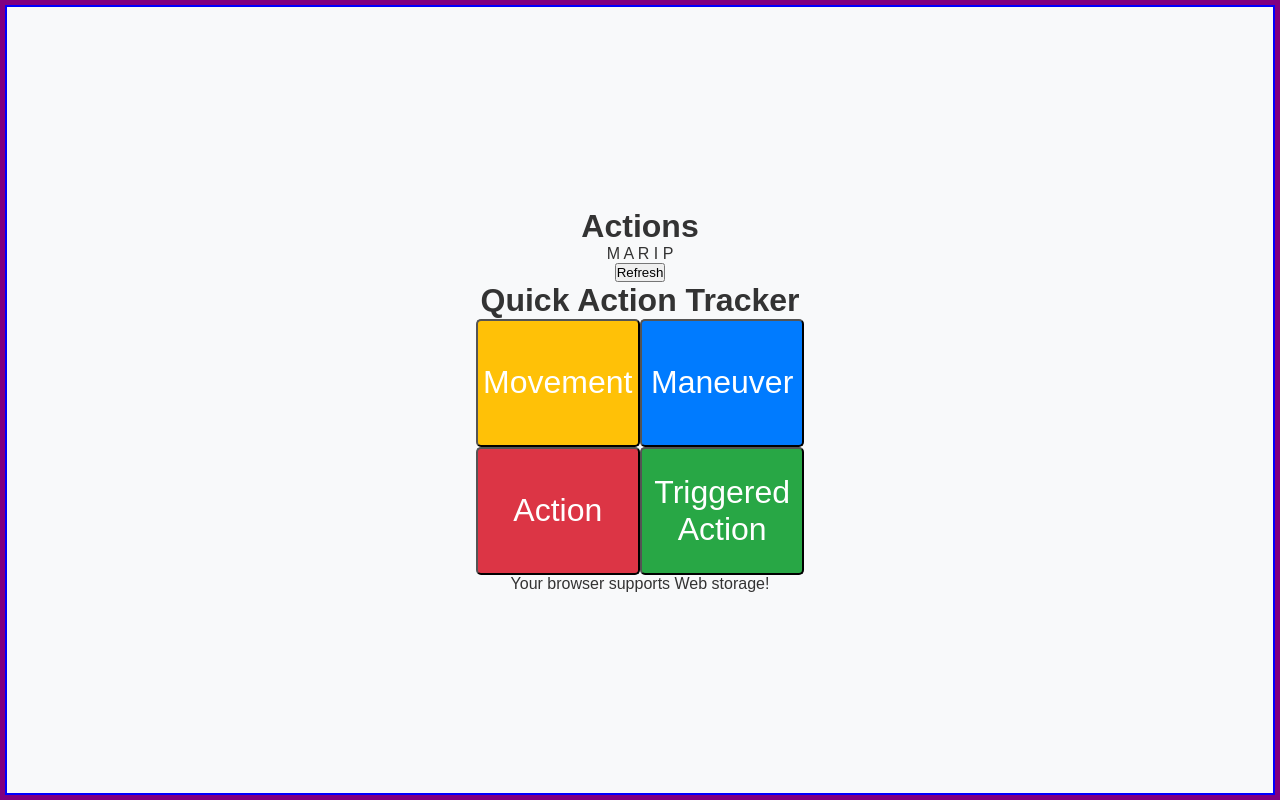
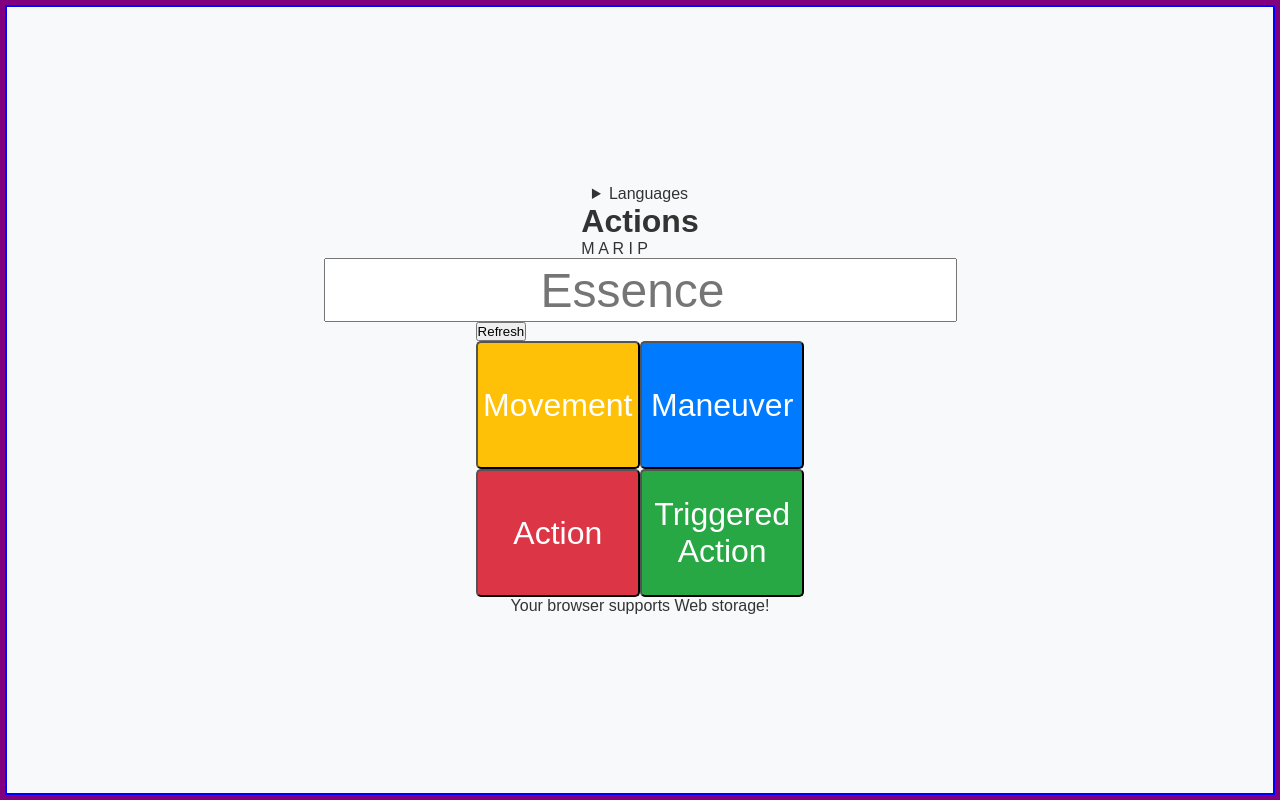
Before and after one commit to KirbyPaint/draw-steel, a plain HTML site: page index.html in a window 1280 px wide. Drawn offline with Linux system fonts and the light colour scheme.

Commit message:
add number field for essence

```diff
--- a/index.html
+++ b/index.html
@@ -12,13 +12,45 @@
 
 	<body>
 		<div class="verticalCenter">
-			<!-- This area will have 4 simple buttons to keep track of the actions used -->
-			<h1>Actions</h1>
-			<p>M A R I P</p>
-			<div id="div_actions"></div>
-			<div><button id="btn_refresh" onclick="refresh()">Refresh</button></div>
-			<h1>Quick Action Tracker</h1>
+			<!-- Languages quick reference -->
+			<div id="languages">
+				<details>
+					<summary>Languages</summary>
+					<table class="languagesTable">
+						<tr>
+							<th>Language</th>
+							<th>Common Ancestries</th>
+							<th>Notes</th>
+						</tr>
+						<tr>
+							<td>Anjali</td>
+							<td>Devils, Hobgoblins</td>
+							<td>Language of contract law</td>
+						</tr>
+						<tr>
+							<td>Axiomatic</td>
+							<td>Memonek</td>
+							<td>Native language of Axiom, and the common language of the timescape by trade</td>
+						</tr>
+						<tr>
+							<td>Caelian</td>
+							<td>Orden Denizens</td>
+							<td>Common tongue of Orden</td>
+						</tr>
+					</table>
+				</details>
+			</div>
+			<div id="marip">
+				<h1>Actions</h1>
+				<p>M A R I P</p>
+				<div id="div_actions"></div>
+			</div>
+			<div id="essence" class="essenceContainer">
+				<input type="number" class="essenceInput" id="essence_range" placeholder="Essence"></input>
+			</div>
 			<div>
+				<!-- This area will have 4 simple buttons to keep track of the actions used -->
+				<div><button id="btn_refresh" onclick="refresh()">Refresh</button></div>
 				<div id="buttonGrid" class="buttonGrid">
 					<div class="buttonRow">
 						<button id="btn_movement" class="buttonToggle yellow"
--- a/src/styles.css
+++ b/src/styles.css
@@ -25,6 +25,24 @@ body {
 	flex-direction: column;
 	flex-grow: 1;
 	height: 100%;
+}
+
+/* Container for essence number box */
+.essenceContainer {
+	/* Unless the fucking AI knows what it's actually doing
+	it should stop suggesting blatantly incorrect shit */
+	width: 100%;
+	display: flex;
+	align-items: center;
+	justify-content: center;
+}
+
+/* Essence number input field */
+.essenceInput {
+	width: 50%;
+	height: 4rem;
+	font-size: 3rem;
+	text-align: center;
 }
 
 /* Full button grid container */
```
